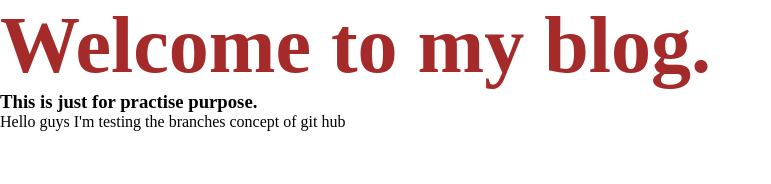
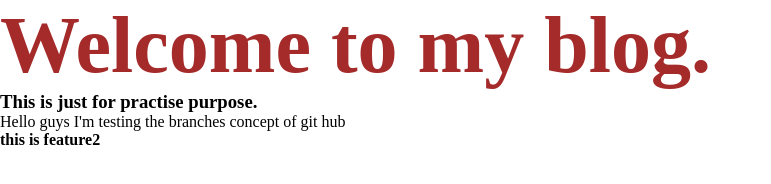
Before and after one commit to altamash000/newrepo, a plain HTML site: page index.html in a window 1280 px wide. Shown: the whole page, without its empty margins (0-771 px from the left). Drawn offline with Linux system fonts and the light colour scheme.

Commit message:
added changes in feature2

```diff
--- a/index.html
+++ b/index.html
@@ -10,5 +10,6 @@
     <h1>Welcome to my blog.</h1>
     <h3>This is just for practise purpose.</h3>
     <p>Hello guys  I'm testing the branches concept  of git hub</p>
+    <h4>this is feature2</h4>
 </body>
 </html>
```
